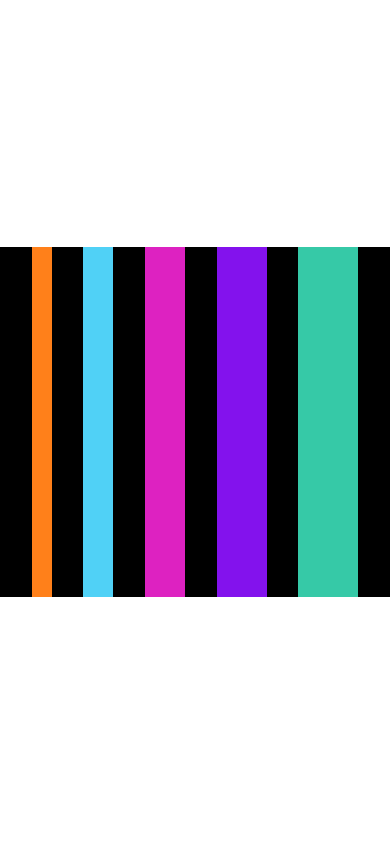
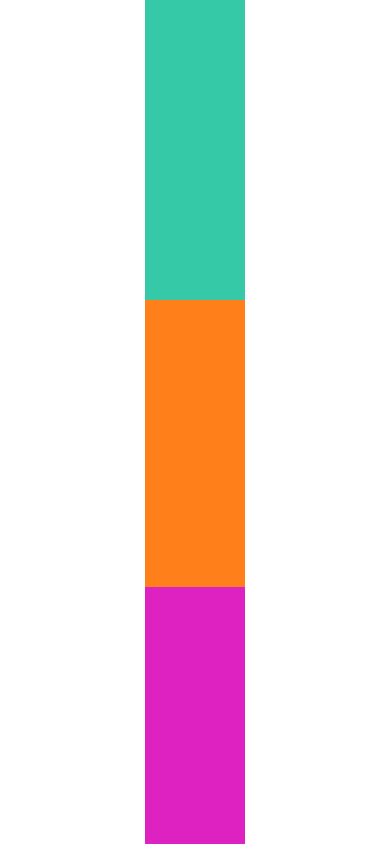
Before and after one commit to Railson25/react-native-exercicios, a React Native app in the folder exercicios/: screen / in a window 390 px wide. Built offline with nearby package versions, Linux system fonts and the light colour scheme.

Commit message:
FlexBox 4

```diff
--- a/exercicios/src/App.js
+++ b/exercicios/src/App.js
@@ -1,6 +1,7 @@
 import React from 'react'
 import { StyleSheet, SafeAreaView } from 'react-native'
-import FlexboxV3 from './components/layout/FlexboxV3'
+// import FlexboxV3 from './components/layout/FlexboxV3'
+import FlexboxV4 from './components/layout/FlexboxV4'
 // import FlexboxV1 from './components/layout/FlexboxV1'
 // import FlexboxV2 from './components/layout/FlexboxV2'
 
@@ -27,8 +28,9 @@
 
 export default () => (
     <SafeAreaView style={style.App}>
+        <FlexboxV4 />
+        {/* <Botao />
         <FlexboxV3 />
-        {/* <Botao />
         <FlexboxV2 />
         <FlexboxV1 />
         <DigiteSeuNome />
--- /dev/null
+++ b/exercicios/src/components/layout/FlexboxV4.js
@@ -0,0 +1,35 @@
+import React from 'react'
+import { View, StyleSheet } from 'react-native'
+
+
+export default props => {
+    return (
+        <View style={style.FlexV4}>
+            <View style={style.V0} />
+            <View style={style.V1} />
+            <View style={style.V2} />
+        </View>
+    )
+}
+
+const style =  StyleSheet.create({
+    FlexV4: {
+        flexGrow: 1,
+      width: 100,
+      backgroundColor: '#000'
+    },
+    V0: {
+        backgroundColor: '#36c9a7',
+        height: 300
+    },
+    V1: {
+        backgroundColor: '#ff801a',
+        flexGrow: 1,
+        flexGrow: 5
+    },
+    V2: {
+        backgroundColor: '#dd22c1',
+        flexGrow: 1,
+        height: 200
+    }
+})
```
